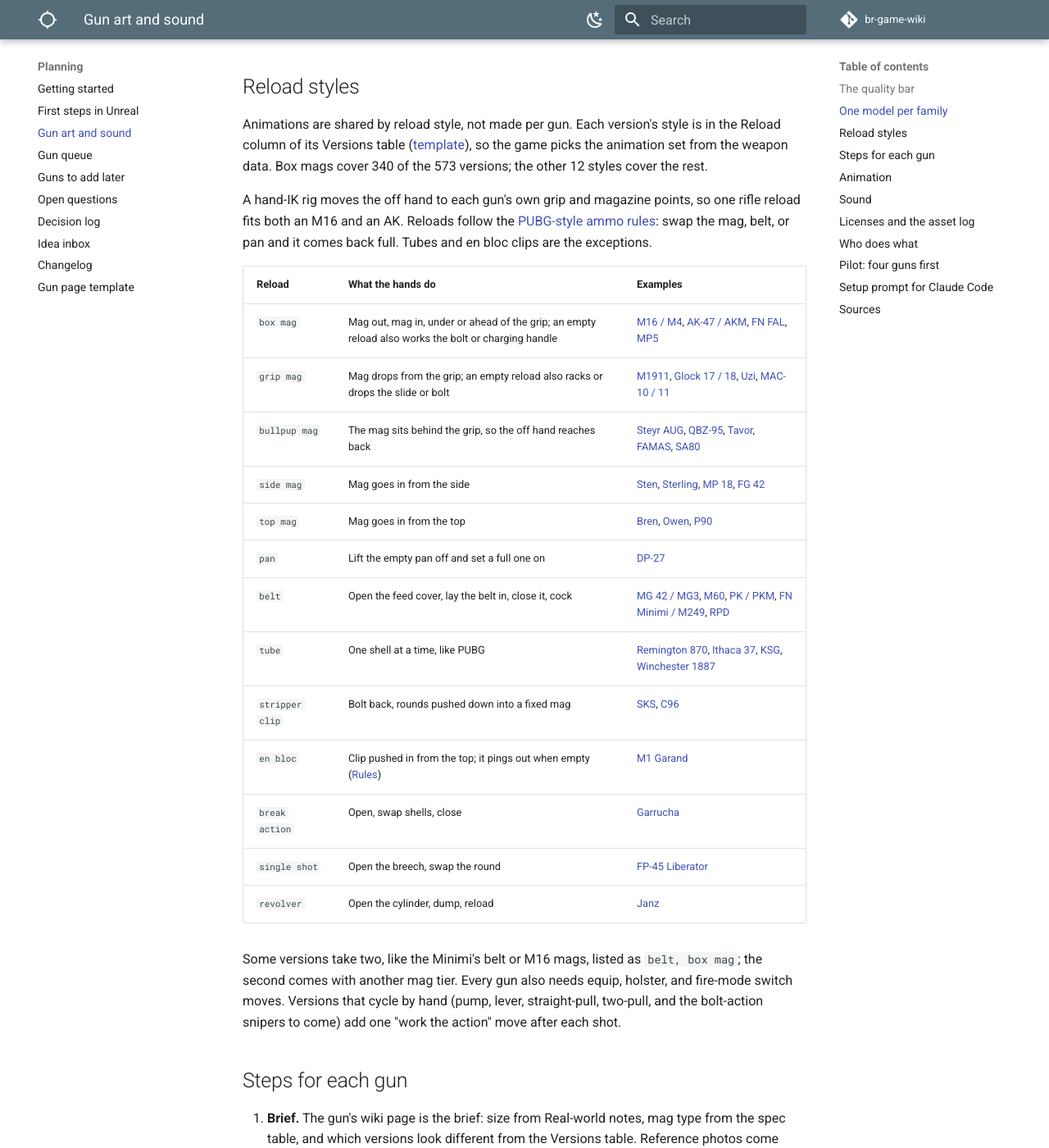
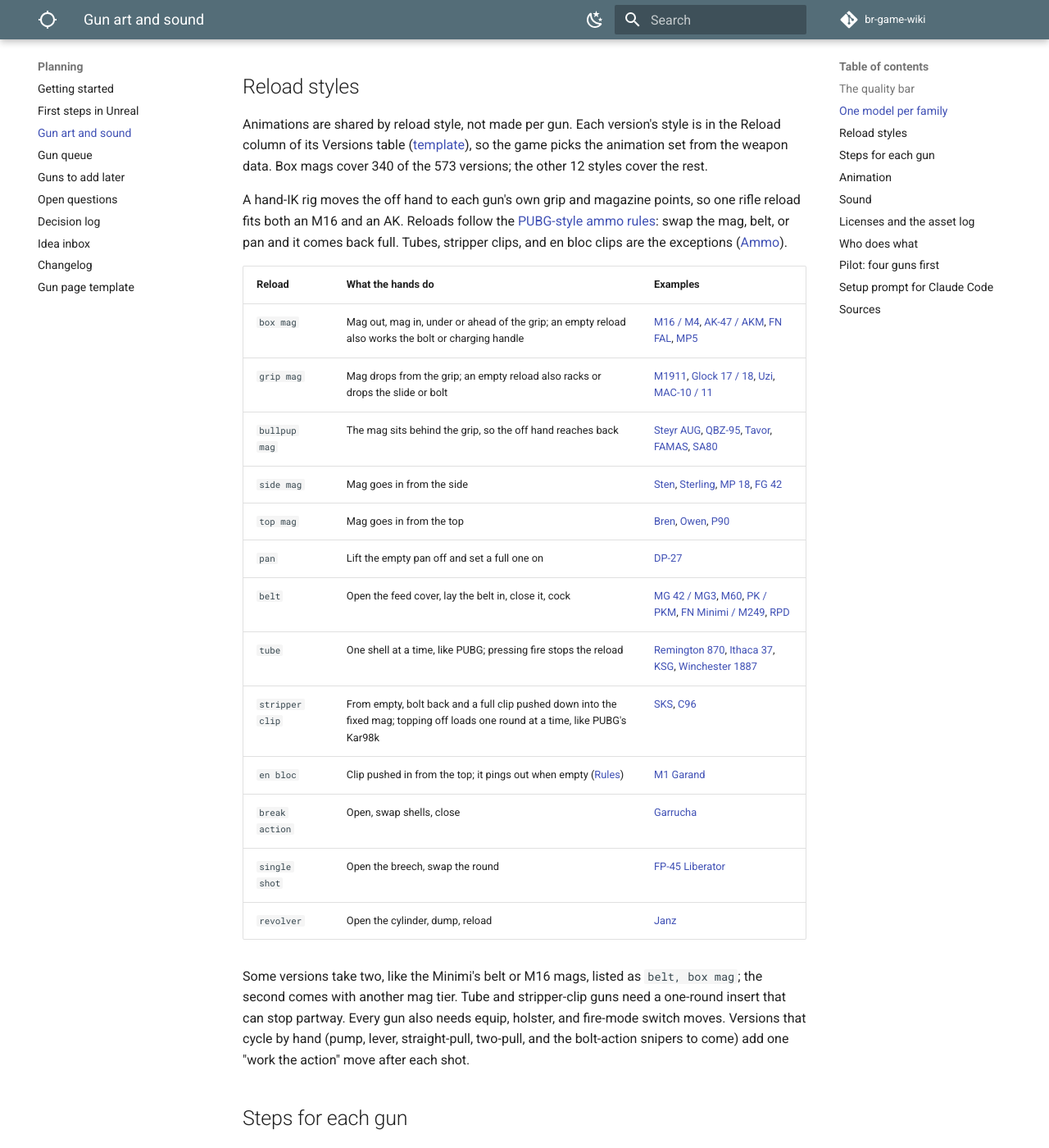
Before and after one commit to DerrickSpartan1/br-game-wiki, an MkDocs documentation site: the page built from docs/planning/art-and-sound.md, in a window 1280 px wide and 1400 px high, scrolled down 1053 px. Shown: the whole window at 82% size. Built offline with MkDocs 1.6.1 and Material for MkDocs 9.7.7, drawn with Linux system fonts in a browser that asks for light colours; comment, search, counter and statistics services are not loaded.

Commit message:
Decide Kar98k-style stripper clips and fire-to-stop single-round reloads
Co-Authored-By: Claude Opus 5.5 <noreply@anthropic.com>
Claude-Session: https://claude.ai/code/session_01LAp2s4euUjj6HZthupXLj4

```diff
--- a/docs/planning/art-and-sound.md
+++ b/docs/planning/art-and-sound.md
@@ -30,7 +30,7 @@ The roster has 113 families and 573 versions, so models are shared:
 
 Animations are shared by reload style, not made per gun. Each version's style is in the Reload column of its Versions table ([template](gun-page-template.md#reading-pages-as-data)), so the game picks the animation set from the weapon data. Box mags cover 340 of the 573 versions; the other 12 styles cover the rest.
 
-A hand-IK rig moves the off hand to each gun's own grip and magazine points, so one rifle reload fits both an M16 and an AK. Reloads follow the [PUBG-style ammo rules](../systems/ammo.md#how-ammo-and-reloading-work): swap the mag, belt, or pan and it comes back full. Tubes and en bloc clips are the exceptions.
+A hand-IK rig moves the off hand to each gun's own grip and magazine points, so one rifle reload fits both an M16 and an AK. Reloads follow the [PUBG-style ammo rules](../systems/ammo.md#how-ammo-and-reloading-work): swap the mag, belt, or pan and it comes back full. Tubes, stripper clips, and en bloc clips are the exceptions ([Ammo](../systems/ammo.md#how-ammo-and-reloading-work)).
 
 | Reload | What the hands do | Examples |
 | --- | --- | --- |
@@ -41,14 +41,14 @@ A hand-IK rig moves the off hand to each gun's own grip and magazine points, so
 | `top mag` | Mag goes in from the top | [Bren](../weapons/lmgs/bren.md), [Owen](../weapons/smgs/owen.md), [P90](../weapons/smgs/p90.md) |
 | `pan` | Lift the empty pan off and set a full one on | [DP-27](../weapons/lmgs/dp-27.md) |
 | `belt` | Open the feed cover, lay the belt in, close it, cock | [MG 42 / MG3](../weapons/lmgs/mg-42.md), [M60](../weapons/lmgs/m60.md), [PK / PKM](../weapons/lmgs/pk.md), [FN Minimi / M249](../weapons/lmgs/minimi.md), [RPD](../weapons/lmgs/rpd.md) |
-| `tube` | One shell at a time, like PUBG | [Remington 870](../weapons/shotguns/remington-870.md), [Ithaca 37](../weapons/shotguns/ithaca-37.md), [KSG](../weapons/shotguns/ksg.md), [Winchester 1887](../weapons/shotguns/winchester-1887.md) |
-| `stripper clip` | Bolt back, rounds pushed down into a fixed mag | [SKS](../weapons/battle-rifles/sks.md), [C96](../weapons/pistols/c96.md) |
+| `tube` | One shell at a time, like PUBG; pressing fire stops the reload | [Remington 870](../weapons/shotguns/remington-870.md), [Ithaca 37](../weapons/shotguns/ithaca-37.md), [KSG](../weapons/shotguns/ksg.md), [Winchester 1887](../weapons/shotguns/winchester-1887.md) |
+| `stripper clip` | From empty, bolt back and a full clip pushed down into the fixed mag; topping off loads one round at a time, like PUBG's Kar98k | [SKS](../weapons/battle-rifles/sks.md), [C96](../weapons/pistols/c96.md) |
 | `en bloc` | Clip pushed in from the top; it pings out when empty ([Rules](../rules.md#en-bloc-clips)) | [M1 Garand](../weapons/battle-rifles/m1-garand.md) |
 | `break action` | Open, swap shells, close | [Garrucha](../weapons/pistols/garrucha.md) |
 | `single shot` | Open the breech, swap the round | [FP-45 Liberator](../weapons/pistols/fp-45-liberator.md) |
 | `revolver` | Open the cylinder, dump, reload | [Janz](../weapons/pistols/janz.md) |
 
-Some versions take two, like the Minimi's belt or M16 mags, listed as `belt, box mag`; the second comes with another mag tier. Every gun also needs equip, holster, and fire-mode switch moves. Versions that cycle by hand (pump, lever, straight-pull, two-pull, and the bolt-action snipers to come) add one "work the action" move after each shot.
+Some versions take two, like the Minimi's belt or M16 mags, listed as `belt, box mag`; the second comes with another mag tier. Tube and stripper-clip guns need a one-round insert that can stop partway. Every gun also needs equip, holster, and fire-mode switch moves. Versions that cycle by hand (pump, lever, straight-pull, two-pull, and the bolt-action snipers to come) add one "work the action" move after each shot.
 
 ## Steps for each gun
 
```
Also changed, not shown: docs/planning/changelog.md (+3 -2 lines), docs/planning/decisions.md (+2 -0 lines), docs/planning/open-questions.md (+0 -5 lines), docs/systems/ammo.md (+5 -2 lines).
